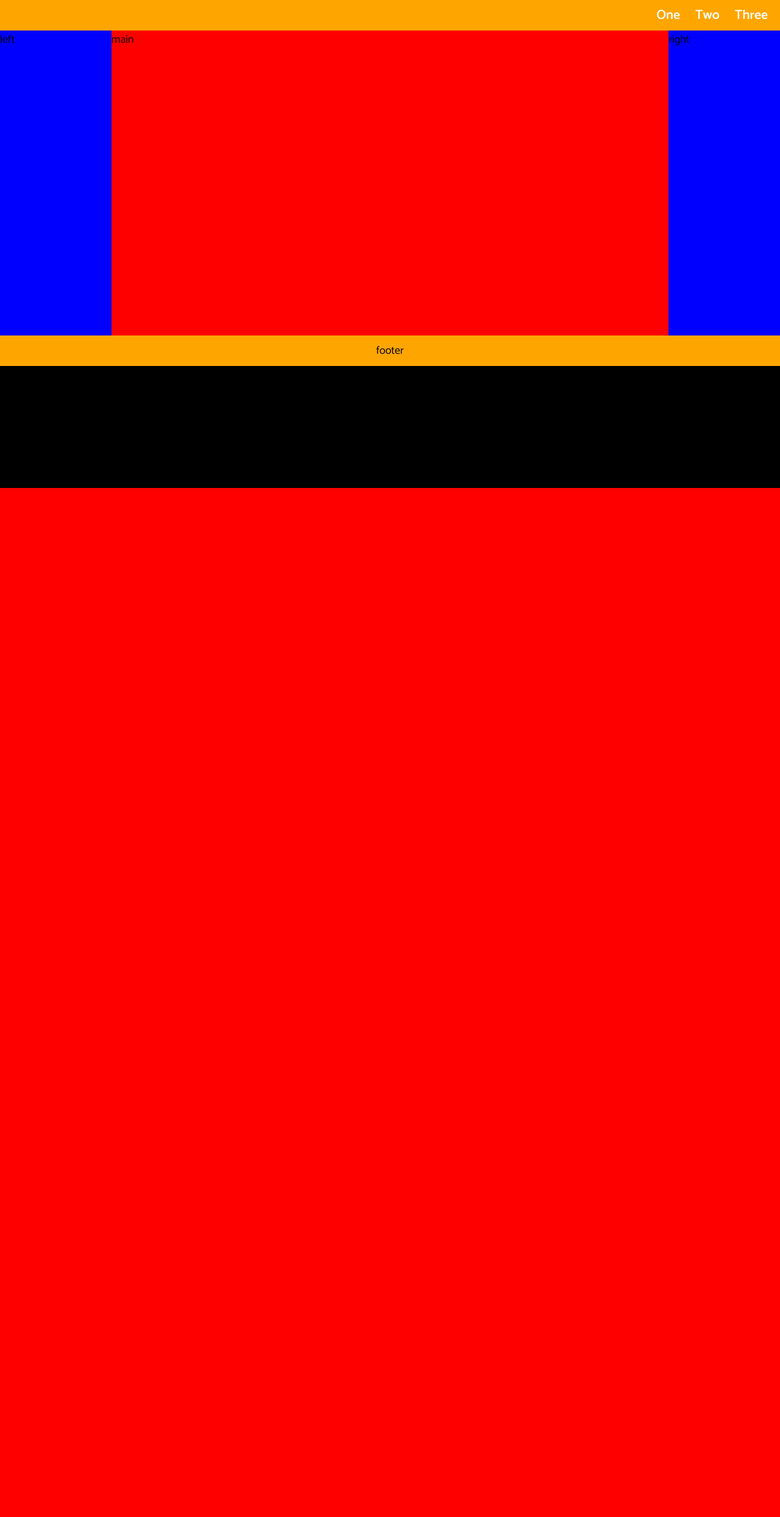
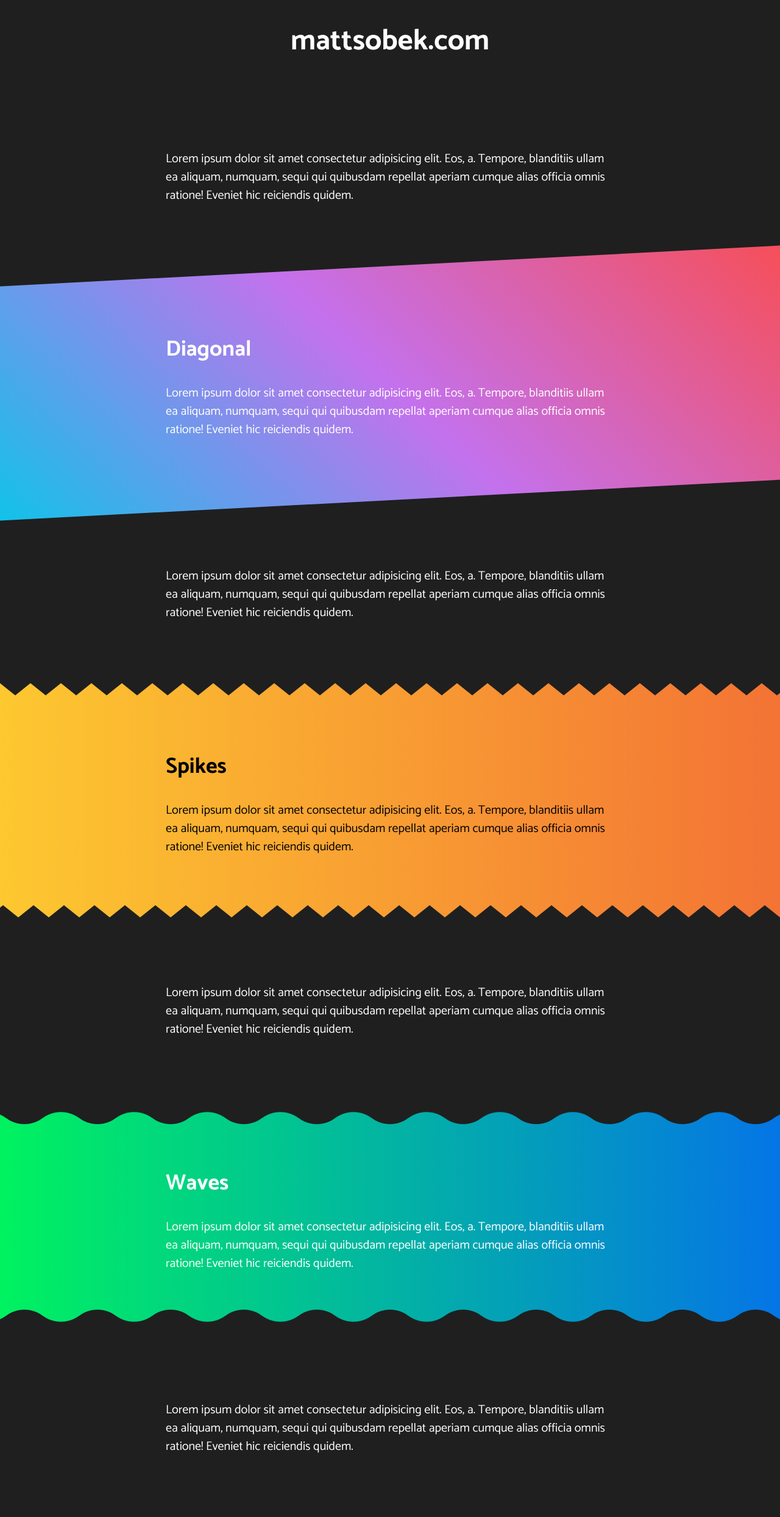
Before and after one commit to SobesMS/mattsobek-dot-com, a PHP site: page / in a window 1280 px wide. Shown: the whole page at 61% size. Before the commit the page ends 800 px from the top, so only its background shows below. Run offline with PHP 8.4, Linux system fonts and the light colour scheme.

Commit message:
test section layouts

```diff
--- a/index.html
+++ b/index.html
@@ -4,23 +4,62 @@
     <meta charset="UTF-8">
     <meta http-equiv="X-UA-Compatible" content="IE=edge">
     <meta name="viewport" content="width=device-width, initial-scale=1.0">
-    <link rel="stylesheet" href="/styles/reset.css">
+    <!-- <link rel="stylesheet" href="/styles/reset.css"> -->
     <link rel="stylesheet" href="/styles/style.css">
     <title>mattsobek.com</title>
 </head>
 <body>
     <header>
-        <nav>
-            <ul class="nav-items">
-                <li>One</li>
-                <li>Two</li>
-                <li>Three</li>
-            </ul>
-        </nav>
+        <h1 class="site-title">mattsobek.com</h1>
     </header>
-    <div class="left-aside">left</div>
-    <main>main</main>
-    <div class="right-aside">right</div>
-    <footer>footer</footer>
+
+    <section>
+        <div class="wrapper">
+            <h2 class="section-title"></h2>
+            <p>Lorem ipsum dolor sit amet consectetur adipisicing elit. Eos, a. Tempore, blanditiis ullam ea aliquam, numquam, sequi qui quibusdam repellat aperiam cumque alias officia omnis ratione! Eveniet hic reiciendis quidem.</p>
+        </div>
+    </section>
+
+    <section class="diagonal">
+        <div class="wrapper">
+            <h2 class="section-title">Diagonal</h2>
+            <p>Lorem ipsum dolor sit amet consectetur adipisicing elit. Eos, a. Tempore, blanditiis ullam ea aliquam, numquam, sequi qui quibusdam repellat aperiam cumque alias officia omnis ratione! Eveniet hic reiciendis quidem.</p>
+        </div>
+    </section>
+
+    <section>
+        <div class="wrapper">
+            <h2 class="section-title"></h2>
+            <p>Lorem ipsum dolor sit amet consectetur adipisicing elit. Eos, a. Tempore, blanditiis ullam ea aliquam, numquam, sequi qui quibusdam repellat aperiam cumque alias officia omnis ratione! Eveniet hic reiciendis quidem.</p>
+        </div>
+    </section>
+
+    <section class="spikes">
+        <div class="wrapper">
+            <h2 class="section-title">Spikes</h2>
+            <p>Lorem ipsum dolor sit amet consectetur adipisicing elit. Eos, a. Tempore, blanditiis ullam ea aliquam, numquam, sequi qui quibusdam repellat aperiam cumque alias officia omnis ratione! Eveniet hic reiciendis quidem.</p>
+        </div>
+    </section>
+
+    <section>
+        <div class="wrapper">
+            <h2 class="section-title"></h2>
+            <p>Lorem ipsum dolor sit amet consectetur adipisicing elit. Eos, a. Tempore, blanditiis ullam ea aliquam, numquam, sequi qui quibusdam repellat aperiam cumque alias officia omnis ratione! Eveniet hic reiciendis quidem.</p>
+        </div>
+    </section>
+
+    <section class="waves">
+        <div class="wrapper">
+            <h2 class="section-title">Waves</h2>
+            <p>Lorem ipsum dolor sit amet consectetur adipisicing elit. Eos, a. Tempore, blanditiis ullam ea aliquam, numquam, sequi qui quibusdam repellat aperiam cumque alias officia omnis ratione! Eveniet hic reiciendis quidem.</p>
+        </div>
+    </section>
+
+    <section>
+        <div class="wrapper">
+            <h2 class="section-title"></h2>
+            <p>Lorem ipsum dolor sit amet consectetur adipisicing elit. Eos, a. Tempore, blanditiis ullam ea aliquam, numquam, sequi qui quibusdam repellat aperiam cumque alias officia omnis ratione! Eveniet hic reiciendis quidem.</p>
+        </div>
+    </section>
 </body>
 </html>
--- a/styles/style.css
+++ b/styles/style.css
@@ -1,61 +1,101 @@
 @import url('https://fonts.googleapis.com/css2?family=Rubik:wght@300;400;500;600;700;800;900&display=swap');
 @import url('https://fonts.googleapis.com/css2?family=Catamaran:wght@100;200;300;400;500;600;700;800;900&display=swap');
 
+*, *::before, *::after {
+    box-sizing: border-box;
+}
+
+:root {
+    --body-bg: hsl(0, 0%, 12%);
+}
+
 html {
-    font-family: 'Catamaran', sans-serif;
-    font-size: 18px;
+    color-scheme: dark light;
 }
 
 body {
-    background-color: black;
-    display: grid;
-    grid-template-columns: 1fr minmax(150px, 5fr) 1fr;
-    grid-template-rows: 50px minmax(500px, auto) 50px;
-    grid-template-areas:
-        "header header header"
-        "left-aside main right-aside"
-        "footer footer footer";
+    background: var(--body-bg);
+    color: white;
+    font-family: 'Catamaran', sans-serif;
+    font-size: 1.25rem;
+    line-height: 1.5;
+    margin: 0;
 }
 
-header {
-    padding: 0 20px;
-    display: flex;
-    justify-content: end;
-    align-items: center;
-    grid-area: header;
-    background-color: orange;
+.wrapper {
+    max-width: 50rem;
+    margin-inline: auto;
+    padding-inline: 2rem;
 }
 
-nav li {
-    display: inline;
-    margin-left: 20px;
+.site-title {
+    font-size: 3rem;
+    text-align: center;
 }
 
-.nav-items {
-    color: white;
-    font-size: 1.2rem;
-    font-weight: 600;
+.section-title {
+    font-size: 2.25rem;
 }
 
-main {
-    grid-area: main;
-    background-color: red;
+section {
+    padding-block: 5rem;
 }
 
-footer {
-    grid-area: footer;
-    background-color: orange;
-    display: flex;
-    justify-content: center;
-    align-items: center;
+.diagonal {
+    --skew-angle: -3deg;
+    --background: linear-gradient(45deg, #12c2e9, #c471ed, #f64f59);
+
+    position: relative;
+    isolation: isolate;
 }
 
-.left-aside {
-    grid-area: left-aside;
-    background-color: blue;
+.diagonal::after {
+    content: '';
+    background: var(--background);
+    position: absolute;
+    inset: 0;
+    transform: skewY(var(--skew-angle));
+    z-index: -1;
 }
 
-.right-aside {
-    grid-area: right-aside;
-    background-color: blue;
+.spikes {
+    --spike-color: var(--body-bg);
+    --spike-width: 50px;
+    --spike-height: 20px;
+    color: black;
+    background: linear-gradient(to right, #fdc830, #f37335);
+    position: relative;
+    isolation: isolate;
 }
+
+.spikes::before, .spikes::after {
+    content: '';
+    position: absolute;
+    width: 100%;
+    height: var(--spike-height);
+    background: var(--spike-color);
+    -webkit-mask-image: url('/images/triangle.svg');
+    -webkit-mask-size: var(--spike-width) var(--spike-height);
+    mask-image: url('/images/triangle.svg');
+    mask-size: var(--spike-width) var(--spike-height);
+}
+
+.spikes::before {
+    top: 0;
+}
+
+.spikes::after {
+    bottom: 0;
+    transform: rotate(.5turn);
+}
+
+.waves {
+    background: linear-gradient(to right, #00f260, #0575e6);
+    --mask:
+        radial-gradient(50.40px at 50% 70.50px,#000 99%,#0000 101%) calc(50% - 60px) 0/120px 51% repeat-x,
+        radial-gradient(50.40px at 50% -40.5px,#0000 99%,#000 101%) 50% 30px/120px calc(51% - 30px) repeat-x,
+        radial-gradient(50.40px at 50% calc(100% - 70.50px),#000 99%,#0000 101%) calc(50% - 60px) 100%/120px 51% repeat-x,
+        radial-gradient(50.40px at 50% calc(100% + 40.50px),#0000 99%,#000 101%) 50% calc(100% - 30px)/120px calc(51% - 30px) repeat-x;
+    -webkit-mask: var(--mask);
+    mask: var(--mask);
+}
```
Also changed, not shown: images/triangle.svg (added), 1 other file.
